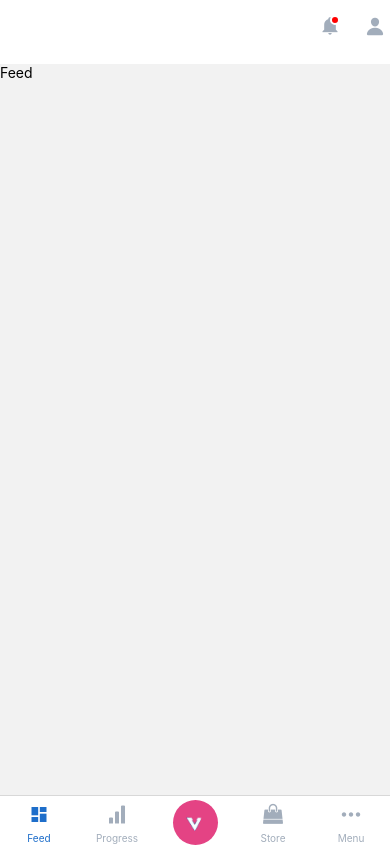
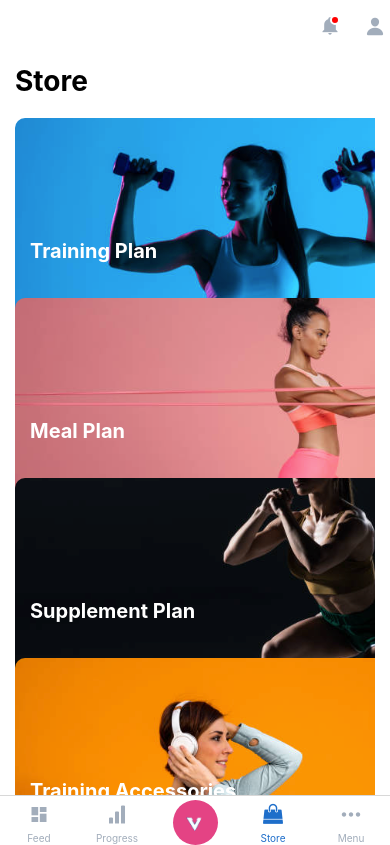
Before and after one commit to robertgarofalo/react-native-RaMotion-mockup, a React Native app: screen / in a window 390 px wide. Built offline with nearby package versions, Linux system fonts and the light colour scheme.

Commit message:
Set up authentication stacks

```diff
--- a/App.js
+++ b/App.js
@@ -1,177 +1,177 @@
-import { useEffect, useState, useCallback } from 'react';
-import { StatusBar } from 'expo-status-bar';
-import { StyleSheet, Text, View, Button, TextInput, Image, TouchableHighlight } from 'react-native';
+// import { useEffect, useState, useCallback } from 'react';
+// import { StatusBar } from 'expo-status-bar';
+// import { StyleSheet, Text, View, Button, TextInput, Image, TouchableHighlight } from 'react-native';
 
-// Navigation
-import { NavigationContainer, useFocusEffect, getFocusedRouteNameFromRoute } from '@react-navigation/native'
-import { createNativeStackNavigator } from '@react-navigation/native-stack'
-import { createBottomTabNavigator } from '@react-navigation/bottom-tabs'
+// // Navigation
+// import { NavigationContainer, useFocusEffect, getFocusedRouteNameFromRoute } from '@react-navigation/native'
+// import { createNativeStackNavigator } from '@react-navigation/native-stack'
+// import { createBottomTabNavigator } from '@react-navigation/bottom-tabs'
 
-// RN vector icons
-import FAIcon from 'react-native-vector-icons/FontAwesome'
-import EntypoIcon from 'react-native-vector-icons/Entypo'
-import MCIcon from 'react-native-vector-icons/MaterialCommunityIcons'
-import Ionicon from 'react-native-vector-icons/Ionicons'
+// // RN vector icons
+// import FAIcon from 'react-native-vector-icons/FontAwesome'
+// import EntypoIcon from 'react-native-vector-icons/Entypo'
+// import MCIcon from 'react-native-vector-icons/MaterialCommunityIcons'
+// import Ionicon from 'react-native-vector-icons/Ionicons'
 
-// SCREENS
-import Feed from './screens/main/Feed';
-import Progress from './screens/main/Progress';
-import Store from './screens/main/Store';
-import Menu from './screens/main/Menu';
+// // SCREENS
+// import Feed from './screens/main/Feed';
+// import Progress from './screens/main/Progress';
+// import Store from './screens/main/Store';
+// import Menu from './screens/main/Menu';
 
-// Main
-function EmptyScreen(){
-  return null
+
+// // Main Tab button
+// function EmptyScreen(){
+//   return null
+// }
+
+
+// // NAVIGATORS
+// // Tab Navigator
+// const Tab = createBottomTabNavigator()
+
+// // tab bar active / inactive colors
+// const activeColor = '#1e6eca'
+// const inactiveColor = '#a2adbb'
+
+// function HomeScreen({ navigation, route }){
+//   return (
+//     <Tab.Navigator screenOptions={{
+//       headerShown: false,
+//       tabBarActiveTintColor: activeColor,
+//       tabBarInactiveTintColor: inactiveColor
+//     }} >
+//       <Tab.Screen name="Feed" component={Feed} options={{
+//       tabBarIcon: ({ focused }) =>
+//       <MCIcon
+//       name='view-dashboard'
+//       size={20}
+//       color={focused ? activeColor : inactiveColor}
+//       />
+//       }}/>
+//       <Tab.Screen name="Progress" component={Progress}
+//       options={{
+//       tabBarIcon: ({ focused }) =>  <EntypoIcon name='bar-graph' size={20} color={focused ? activeColor : inactiveColor}/>
+//       }}
+//       />
+//       <Tab.Screen name="Null" component={EmptyScreen}
+//       options={{
+//         tabBarLabel:() => { return null},
+//         tabBarIcon: () =>
+//         <>
+//         <View style={styles.tabBar.mainButton}>
+//           <Image
+//         style={styles.tabBar.mainButtonImage}
+//         source={require('./assets/v2.png')}
+//         />
+//         </View>
+//         </>
+//       }}/>
+//       <Tab.Screen name="Store" component={Store} options={{
+//       tabBarIcon: ({ focused }) =>  <FAIcon name='shopping-bag' size={20} color={focused ? activeColor : inactiveColor}/>
+//       }}/>
+//       <Tab.Screen name="Menu" component={Menu} options={{
+//       tabBarIcon: ({ focused }) =>  <EntypoIcon name='dots-three-horizontal' size={20} color={focused ? activeColor : inactiveColor}/>
+//       }}/>
+//     </Tab.Navigator>
+//   )
+// }
+
+// // Stack Navigator
+// const Stack = createNativeStackNavigator()
+// function App() {
+//   return (
+//     <NavigationContainer>
+//       <Stack.Navigator initialRouteName='Home'
+//       screenOptions={{
+//       }}>
+//         <Stack.Screen
+//         name="Home"
+//         component={HomeScreen}
+//         options={({route, navigation}) => ({
+//           headerShadowVisible: false,
+//           headerTitle: '',
+//           headerRight: () =>
+//           <View style={styles.headerRight}>
+//               <View>
+//                 <MCIcon
+//                 name='bell'
+//                 size={20}
+//                 color={inactiveColor}
+//                 />
+//                 <View style={styles.bellBadge} />
+//             </View>
+//             <Ionicon
+//               name='person'
+//               size={20}
+//               color={inactiveColor}
+//               />
+//             </View>
+//           })}/>
+//       </Stack.Navigator>
+//     </NavigationContainer>
+//   );
+// }
+
+// const styles = StyleSheet.create({
+//   container: {
+//     flex: 1,
+//     backgroundColor: '#fff',
+//     alignItems: 'center',
+//     justifyContent: 'center',
+//   },
+//   headerRight: {
+//     flexDirection: 'row',
+//     width: 65,
+//     height: 25,
+//     marginRight: 5,
+//     marginBottom: 10,
+//     justifyContent: 'space-between'
+//   },
+//   bellBadge: {
+//     width: 10,
+//     height: 10,
+//     borderRadius: 50,
+//     borderColor: '#fff',
+//     borderStyle: 'solid',
+//     borderWidth: 2,
+//     backgroundColor: 'red',
+//     position: 'absolute',
+//     top: 0,
+//     right: 0,
+//   },
+//   tabBar: {
+//     mainButton: {
+//       backgroundColor: '#e44384',
+//       width: 45,
+//       height: 45,
+//       marginTop: 5,
+//       borderRadius: 50,
+//       alignItems: 'center',
+//       justifyContent: 'center',
+//       paddingTop: 5,
+//     },
+//     mainButtonImage: {
+//       width: 18,
+//       height: 18
+//     }
+//   }
+// });
+
+
+// export default App
+
+import { useState } from 'react'
+
+// import stacks
+import SignedInStack from './screens/navigation/SignedInStack'
+import SignedOutStack from './screens/navigation/SignedOutStack'
+
+function App(){
+  const [isSignedIn, setIsSignedIn] = useState(true)
+
+return isSignedIn ? <SignedInStack /> : <SignedOutStack />
+
 }
 
-
-// NAVIGATORS
-// Screen Header Titles
-function getHeaderTitle(route){
-  const routeName = getFocusedRouteNameFromRoute(route) ?? 'Main'
-
-  switch(routeName){
-    case 'Main':
-      return 'Main '
-    case 'Details':
-      return 'Store'
-    case 'Create Post':
-      return 'Create Post'
-  }
-}
-
-// Tab Navigator
-const Tab = createBottomTabNavigator()
-
-// tab bar active / inactive colors
-const activeColor = '#1e6eca'
-const inactiveColor = '#a2adbb'
-
-function HomeScreen({ navigation, route }){
-  const routeName = getHeaderTitle(route)
-
-  return (
-    <Tab.Navigator screenOptions={{
-      headerShown: false,
-      tabBarActiveTintColor: activeColor,
-      tabBarInactiveTintColor: inactiveColor
-    }} >
-      <Tab.Screen name="Feed" component={Feed} options={{
-      tabBarIcon: ({ focused }) =>
-      <MCIcon
-      name='view-dashboard'
-      size={20}
-      color={focused ? activeColor : inactiveColor}
-      />
-      }}/>
-      <Tab.Screen name="Progress" component={Progress}
-      options={{
-      tabBarIcon: ({ focused }) =>  <EntypoIcon name='bar-graph' size={20} color={focused ? activeColor : inactiveColor}/>
-      }}
-      />
-      <Tab.Screen name="Null" component={EmptyScreen}
-      options={{
-        tabBarLabel:() => { return null},
-        tabBarIcon: () =>
-        <>
-        <View style={styles.tabBar.mainButton}>
-          <Image
-        style={styles.tabBar.mainButtonImage}
-        source={require('./assets/v2.png')}
-        />
-        </View>
-        </>
-      }}/>
-      <Tab.Screen name="Store" component={Store} options={{
-      tabBarIcon: ({ focused }) =>  <FAIcon name='shopping-bag' size={20} color={focused ? activeColor : inactiveColor}/>
-      }}/>
-      <Tab.Screen name="Menu" component={Menu} options={{
-      tabBarIcon: ({ focused }) =>  <EntypoIcon name='dots-three-horizontal' size={20} color={focused ? activeColor : inactiveColor}/>
-      }}/>
-    </Tab.Navigator>
-  )
-}
-
-// Stack Navigator
-const Stack = createNativeStackNavigator()
-function App() {
-  return (
-    <NavigationContainer>
-      <Stack.Navigator initialRouteName='Home'
-      screenOptions={{
-      }}>
-        <Stack.Screen
-        name="Home"
-        component={HomeScreen}
-        options={({route, navigation}) => ({
-          headerShadowVisible: false,
-          headerTitle: '',
-          headerRight: () =>
-          <View style={styles.headerRight}>
-              <View>
-                <MCIcon
-                name='bell'
-                size={20}
-                color={inactiveColor}
-                />
-                <View style={styles.bellBadge} />
-            </View>
-            <Ionicon
-              name='person'
-              size={20}
-              color={inactiveColor}
-              />
-            </View>
-          })}/>
-      </Stack.Navigator>
-    </NavigationContainer>
-  );
-}
-
-const styles = StyleSheet.create({
-  container: {
-    flex: 1,
-    backgroundColor: '#fff',
-    alignItems: 'center',
-    justifyContent: 'center',
-  },
-  headerRight: {
-    flexDirection: 'row',
-    width: 65,
-    height: 25,
-    marginRight: 5,
-    marginBottom: 10,
-    justifyContent: 'space-between'
-  },
-  bellBadge: {
-    width: 10,
-    height: 10,
-    borderRadius: 50,
-    borderColor: '#fff',
-    borderStyle: 'solid',
-    borderWidth: 2,
-    backgroundColor: 'red',
-    position: 'absolute',
-    top: 0,
-    right: 0,
-  },
-  tabBar: {
-    mainButton: {
-      backgroundColor: '#e44384',
-      width: 45,
-      height: 45,
-      marginTop: 5,
-      borderRadius: 50,
-      alignItems: 'center',
-      justifyContent: 'center',
-      paddingTop: 5,
-    },
-    mainButtonImage: {
-      width: 18,
-      height: 18
-    }
-  }
-});
-
-
 export default App
--- /dev/null
+++ b/screens/navigation/SignedInStack.jsx
@@ -0,0 +1,163 @@
+import { useEffect, useState, useCallback } from 'react';
+import { StatusBar } from 'expo-status-bar';
+import { StyleSheet, Text, View, Button, TextInput, Image, TouchableHighlight } from 'react-native';
+
+// Navigation
+import { NavigationContainer, useFocusEffect, getFocusedRouteNameFromRoute } from '@react-navigation/native'
+import { createNativeStackNavigator } from '@react-navigation/native-stack'
+import { createBottomTabNavigator } from '@react-navigation/bottom-tabs'
+
+// RN vector icons
+import FAIcon from 'react-native-vector-icons/FontAwesome'
+import EntypoIcon from 'react-native-vector-icons/Entypo'
+import MCIcon from 'react-native-vector-icons/MaterialCommunityIcons'
+import Ionicon from 'react-native-vector-icons/Ionicons'
+
+// SCREENS
+import Feed from '../main/Feed';
+import Progress from '../main/Progress';
+import Store from '../main/Store';
+import Menu from '../main/Menu';
+
+
+// Main Tab button
+function EmptyScreen(){
+  return null
+}
+
+// NAVIGATORS
+// Tab Navigator
+const Tab = createBottomTabNavigator()
+
+// tab bar active / inactive colors
+const activeColor = '#1e6eca'
+const inactiveColor = '#a2adbb'
+
+function HomeScreen({ navigation, route }){
+  return (
+    <Tab.Navigator
+    initialRouteName='Store'
+    screenOptions={{
+      headerShown: false,
+      tabBarActiveTintColor: activeColor,
+      tabBarInactiveTintColor: inactiveColor
+    }} >
+      <Tab.Screen name="Feed" component={Feed} options={{
+      tabBarIcon: ({ focused }) =>
+      <MCIcon
+      name='view-dashboard'
+      size={20}
+      color={focused ? activeColor : inactiveColor}
+      />
+      }}/>
+      <Tab.Screen name="Progress" component={Progress}
+      options={{
+      tabBarIcon: ({ focused }) =>  <EntypoIcon name='bar-graph' size={20} color={focused ? activeColor : inactiveColor}/>
+      }}
+      />
+      <Tab.Screen name="Null" component={EmptyScreen}
+      options={{
+        tabBarLabel:() => { return null},
+        tabBarIcon: () =>
+        <>
+        <View style={styles.tabBar.mainButton}>
+          <Image
+        style={styles.tabBar.mainButtonImage}
+        source={require('../../assets/v2.png')}
+        />
+        </View>
+        </>
+      }}/>
+      <Tab.Screen name="Store" component={Store} options={{
+      tabBarIcon: ({ focused }) =>  <FAIcon name='shopping-bag' size={20} color={focused ? activeColor : inactiveColor}/>
+      }}/>
+      <Tab.Screen name="Menu" component={Menu} options={{
+      tabBarIcon: ({ focused }) =>  <EntypoIcon name='dots-three-horizontal' size={20} color={focused ? activeColor : inactiveColor}/>
+      }}/>
+    </Tab.Navigator>
+  )
+}
+
+// Stack Navigator
+const Stack = createNativeStackNavigator()
+
+function SignedInStack() {
+  return (
+    <NavigationContainer>
+      <Stack.Navigator initialRouteName='Home'
+      screenOptions={{
+      }}>
+        <Stack.Screen
+        name="Home"
+        component={HomeScreen}
+        options={({route, navigation}) => ({
+          headerShadowVisible: false,
+          headerTitle: '',
+          headerRight: () =>
+          <View style={styles.headerRight}>
+              <View>
+                <MCIcon
+                name='bell'
+                size={20}
+                color={inactiveColor}
+                />
+                <View style={styles.bellBadge} />
+            </View>
+            <Ionicon
+              name='person'
+              size={20}
+              color={inactiveColor}
+              />
+            </View>
+          })}/>
+      </Stack.Navigator>
+    </NavigationContainer>
+  );
+}
+
+const styles = StyleSheet.create({
+  container: {
+    flex: 1,
+    backgroundColor: '#fff',
+    alignItems: 'center',
+    justifyContent: 'center',
+  },
+  headerRight: {
+    flexDirection: 'row',
+    width: 65,
+    height: 25,
+    marginRight: 5,
+    marginBottom: 10,
+    justifyContent: 'space-between'
+  },
+  bellBadge: {
+    width: 10,
+    height: 10,
+    borderRadius: 50,
+    borderColor: '#fff',
+    borderStyle: 'solid',
+    borderWidth: 2,
+    backgroundColor: 'red',
+    position: 'absolute',
+    top: 0,
+    right: 0,
+  },
+  tabBar: {
+    mainButton: {
+      backgroundColor: '#e44384',
+      width: 45,
+      height: 45,
+      marginTop: 5,
+      borderRadius: 50,
+      alignItems: 'center',
+      justifyContent: 'center',
+      paddingTop: 5,
+    },
+    mainButtonImage: {
+      width: 18,
+      height: 18
+    }
+  }
+});
+
+export default SignedInStack
--- /dev/null
+++ b/screens/navigation/SignedOutStack.jsx
@@ -0,0 +1,11 @@
+import { StyleSheet, Text, View } from 'react-native'
+
+function SignedOutStack() {
+  return (
+    <View>
+      <Text>SignedOutStack</Text>
+    </View>
+  )
+}
+export default SignedOutStack
+const styles = StyleSheet.create({})
```
